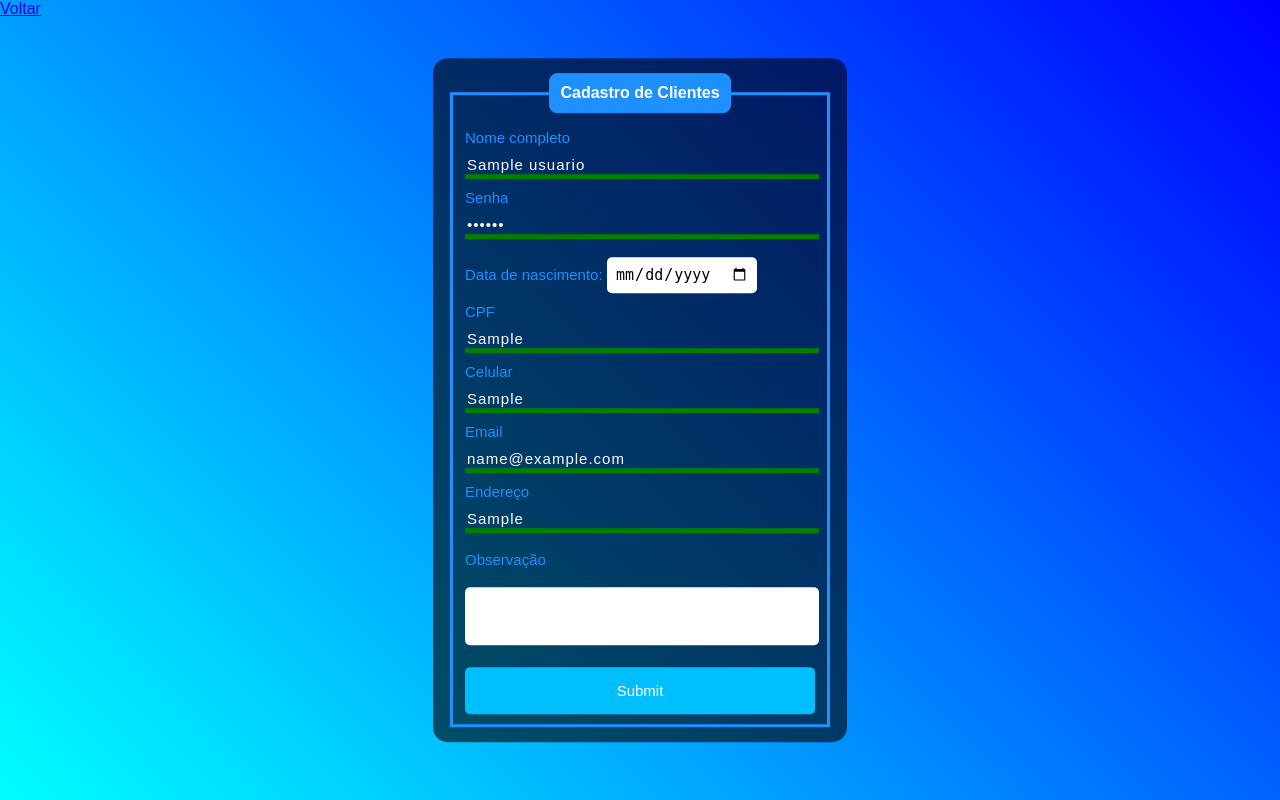
After one commit to DouglasMendesVieira/Sistema_Web_NewM-, a PHP site: page /edit.php?id=1 in a window 1280 px wide. The commit adds this page. Run offline with PHP 8.4, Linux system fonts and the light colour scheme; tables that the repository leaves empty or names only in its code hold one stand-in row (values such as "Sample post").

Commit message:
Implementing record editing

```diff
--- /dev/null
+++ b/edit.php
@@ -0,0 +1,211 @@
+<?php
+if (!empty($_GET['id'])) {
+
+    include_once('./config.php');
+
+    $id = $_GET['id'];
+
+    $sqlSelect = "SELECT * FROM usuarios WHERE id=$id";
+
+    $result = $conexao->query($sqlSelect);
+
+    if ($result->num_rows > 0) {
+        while ($user_data = mysqli_fetch_assoc($result)) {
+            $nome = $user_data['nome'];
+            $senha = $user_data['senha'];
+            $data_nasc = $user_data['data_nasc'];
+            $cpf = $user_data['cpf'];
+            $celular = $user_data['celular'];
+            $email = $user_data['email'];
+            $endereco = $user_data['endereco'];
+            $observacao = $user_data['observacao'];
+        }
+        //print_r($nome);
+    } else {
+        header('Location: sistema.php');
+    }
+} else {
+    header('Location: sistema.php');
+}
+
+?>
+
+<!DOCTYPE html>
+<html lang="en">
+<script src="./verificaCPF.js"></script>
+
+<head>
+    <meta charset="UTF-8">
+    <meta http-equiv="X-UA-Compatible" content="IE=edge">
+    <meta name="viewport" content="width=device-width, initial-scale=1.0">
+    <title>Cadastro NewM</title>
+</head>
+<style>
+body {
+    font-family: Arial, Helvetica, sans-serif;
+    background-image: linear-gradient(45deg, cyan, blue);
+}
+
+html,
+body {
+    width: 100%;
+    height: 100%;
+    margin: 0;
+    padding: 0;
+}
+
+fieldset {
+    border: 3px solid dodgerblue;
+}
+
+legend {
+    border: 1px solid dodgerblue;
+    padding: 10px;
+    text-align: center;
+    background-color: dodgerblue;
+    border-radius: 8px;
+}
+
+input:invalid {
+    border-color: red;
+}
+
+input:valid {
+    border-color: green;
+}
+
+.box {
+    color: white;
+    position: absolute;
+    top: 50%;
+    left: 50%;
+    transform: translate(-50%, -50%);
+    background-color: rgba(0, 0, 0, 0.6);
+    padding: 15px;
+    border-radius: 15px;
+    width: 30%;
+}
+
+.inputBox {
+    position: relative;
+}
+
+.inputUser {
+    background: none;
+    border: none;
+    border-bottom: 5px solid white;
+    outline: none;
+    color: white;
+    font-size: 15px;
+    width: 100%;
+    letter-spacing: 1px;
+}
+
+.textarea {
+    border-radius: 5px;
+    border: none;
+    outline: none;
+    font-size: 15px;
+    width: 100%;
+    letter-spacing: 1px;
+}
+
+.labelInput {
+    position: relative;
+    top: -50px;
+    pointer-events: none;
+    color: dodgerblue;
+    font-size: 15px;
+}
+
+.labelObservacao {
+    color: dodgerblue;
+    font-size: 15px;
+}
+
+.labelNascimento {
+    position: relative;
+    pointer-events: none;
+    color: dodgerblue;
+    font-size: 15px;
+}
+
+#data_nascimento {
+    border: none;
+    padding: 8px;
+    border-radius: 5px;
+    outline: none;
+    font-size: 15px;
+}
+
+#update {
+    width: 100%;
+    border: none;
+    padding: 15px;
+    color: white;
+    font-size: 15px;
+    cursor: pointer;
+    border-radius: 5px;
+    background-color: deepskyblue;
+}
+
+#update:hover {
+    background-color: dodgerblue;
+    cursor: pointer;
+}
+</style>
+
+<body>
+    <a href="sistema.php">Voltar</a>
+    <div class="box">
+        <form action="saveEdit.php" method="POST">
+            <fieldset>
+                <legend><b>Cadastro de Clientes</b></legend>
+                <br><br>
+                <div class="inputBox">
+                    <input type="text" name="nome" id="nome" class="inputUser"
+                        pattern="[A-Za-záàâãéèêíïóôõöúçñÁÀÂÃÉÈÍÏÓÔÕÖÚÇÑ ]+$" value="<?php echo $nome ?>" required>
+                    <label for="nome" class="labelInput">Nome completo</label>
+                </div><br>
+                <div class="inputBox">
+                    <input type="password" name="senha" id="senha" class="inputUser" value="<?php echo $senha ?>"
+                        required>
+                    <label for="senha" class="labelInput">Senha</label>
+                </div>
+                <label for="data_nascimento" class="labelNascimento">Data de nascimento:</label>
+                <input type="date" name="data_nascimento" id="data_nascimento" value="<?php echo $data_nasc ?>"
+                    required>
+                <br><br><br>
+                <div class="inputBox">
+                    <input type="text" name="cpf" id="cpf" class="inputUser" value="<?php echo $cpf ?>" required
+                        maxlength="14" onblur="validarCPF(this)">
+                    <label for="cpf" class="labelInput">CPF</label>
+                </div><br>
+                <div class="inputBox">
+                    <input type="tel" name="celular" id="celular" class="inputUser" value="<?php echo $celular ?>"
+                        required>
+                    <label for="tel" class="labelInput">Celular</label>
+                </div><br>
+                <div class="inputBox">
+                    <input type="email" name="email" id="email" class="inputUser" value="<?php echo $email ?>" required>
+                    <label for="email" class="labelInput">Email</label>
+                </div><br>
+                <div class="inputBox">
+                    <input type="text" name="endereco" id="endereco" class="inputUser" value="<?php echo $endereco ?>"
+                        required>
+                    <label for="endereco" class="labelInput">Endereço</label>
+                </div>
+                <div class="inputBox">
+                    <label for="observacao" class="labelObservacao"
+                        value="<?php echo $observacao ?>">Observação</label><br><br>
+                    <textarea name="observacao" id="observacao" class="textarea" rows="3" cols="20" maxlength="300"
+                        style="resize: none"> </textarea>
+                </div><br>
+                <input type="hidden" name="id" value="<?php echo $id ?>">
+                <input type="submit" name="update" id="update">
+            </fieldset>
+        </form>
+    </div>
+</body>
+
+</html>
```
Also changed, not shown: saveEdit.php (added, +20 -0 lines), sistema.php (+8 -2 lines).
